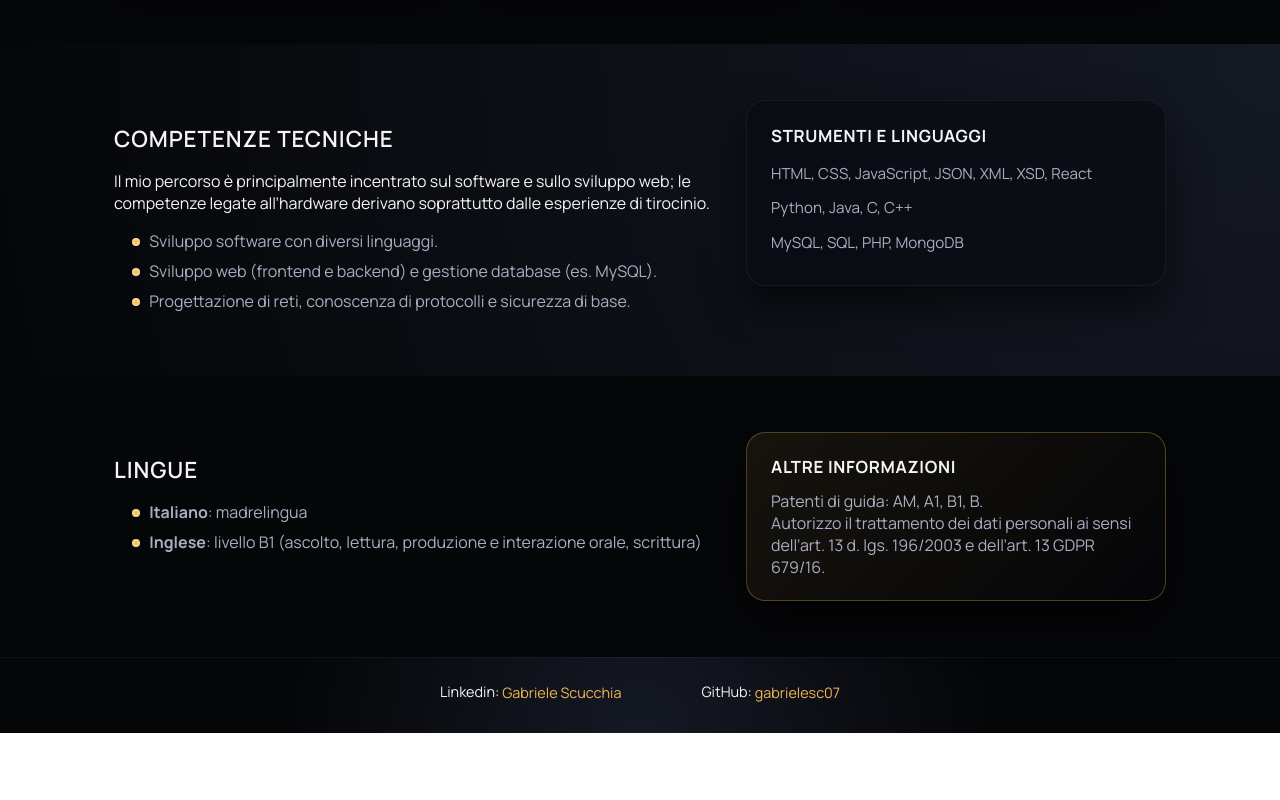
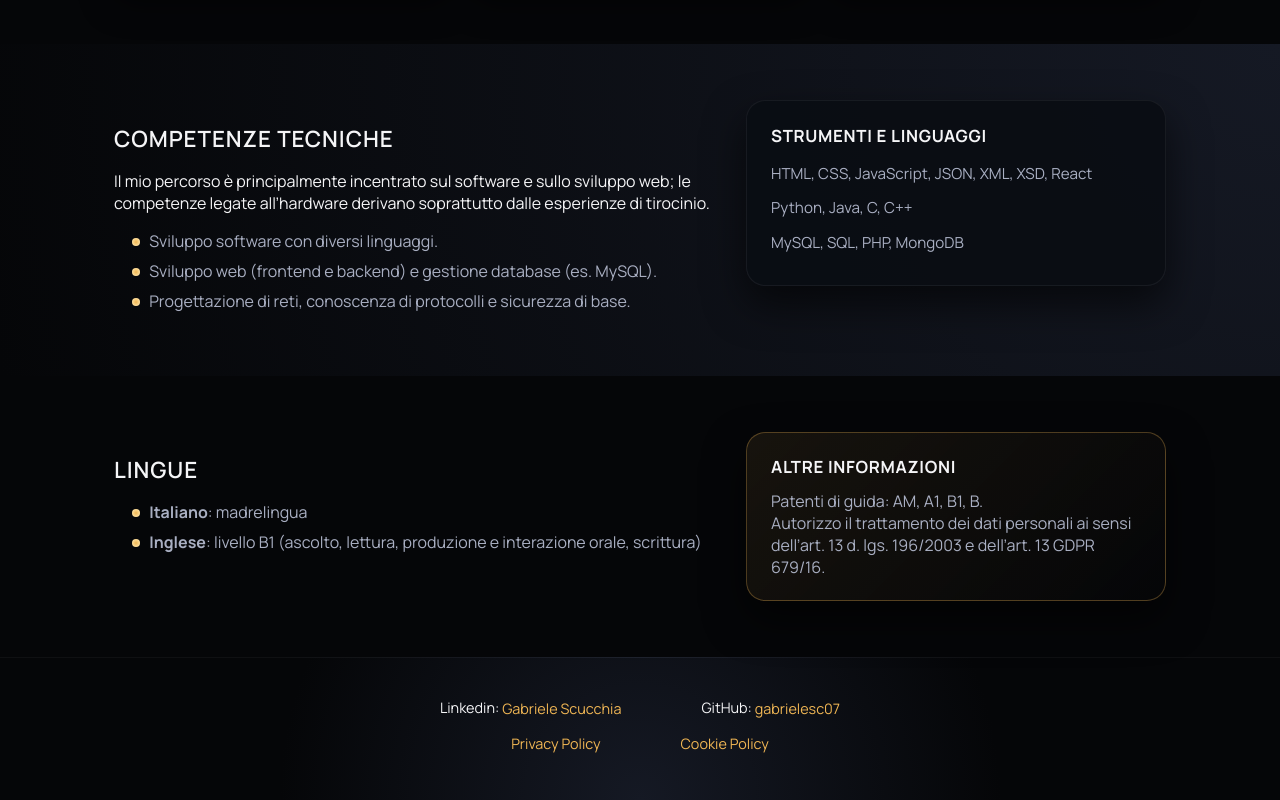
Before and after one commit to GabrieleSc07/GabrieleSc07.github.io, a website: page index.html in a window 1280 px wide. Shown: the part 1778-2578 px from the top of the page. Before the commit the page ends 2511 px from the top, so only its background shows below. Drawn offline with Linux system fonts and the light colour scheme.

Commit message:
test cookie e privacy

```diff
--- a/index.html
+++ b/index.html
@@ -1,6 +1,7 @@
 <!DOCTYPE html>
 <html lang="it">
   <head>
+    <script type="text/javascript" src="https://embeds.iubenda.com/widgets/00c6a90a-d06a-42de-9ca5-920370dd730c.js"></script>
     <meta charset="UTF-8" />
     <meta name="viewport" content="width=device-width, initial-scale=1.0" />
     <title>CV - Gabriele Scucchia</title>
@@ -241,6 +242,14 @@
             >
           </li>
         </ul>
+        <ul class="contact-list footer-links">
+          <li>
+            <a href="https://www.iubenda.com/privacy-policy/52720860" class="iubenda-white iubenda-noiframe iubenda-embed" title="Privacy Policy ">Privacy Policy</a><script type="text/javascript">(function (w,d) {var loader = function () {var s = d.createElement("script"), tag = d.getElementsByTagName("script")[0]; s.src="https://cdn.iubenda.com/iubenda.js"; tag.parentNode.insertBefore(s,tag);}; if(w.addEventListener){w.addEventListener("load", loader, false);}else if(w.attachEvent){w.attachEvent("onload", loader);}else{w.onload = loader;}})(window, document);</script>
+          </li>
+          <li>
+            <a href="https://www.iubenda.com/privacy-policy/52720860/cookie-policy" class="iubenda-white iubenda-noiframe iubenda-embed" title="Cookie Policy ">Cookie Policy</a><script type="text/javascript">(function (w,d) {var loader = function () {var s = d.createElement("script"), tag = d.getElementsByTagName("script")[0]; s.src="https://cdn.iubenda.com/iubenda.js"; tag.parentNode.insertBefore(s,tag);}; if(w.addEventListener){w.addEventListener("load", loader, false);}else if(w.attachEvent){w.attachEvent("onload", loader);}else{w.onload = loader;}})(window, document);</script>
+          </li>
+        </ul>
       </div>
     </footer>
 
--- a/styles.css
+++ b/styles.css
@@ -511,7 +511,7 @@ body::before {
   justify-content: center;
   align-items: center;
   gap: 5rem;
-  margin: 0;
+  margin: 1rem;
 }
 
 .footer-links li {
```
